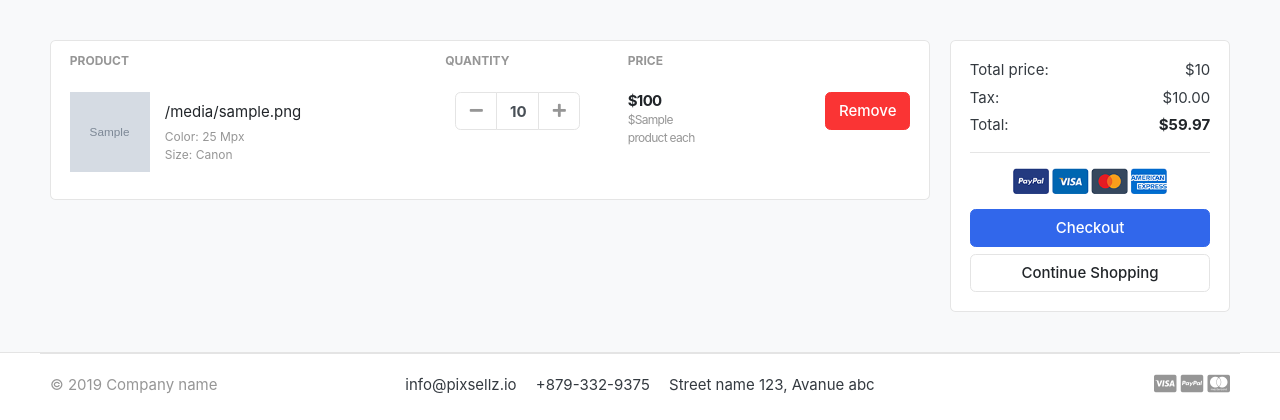
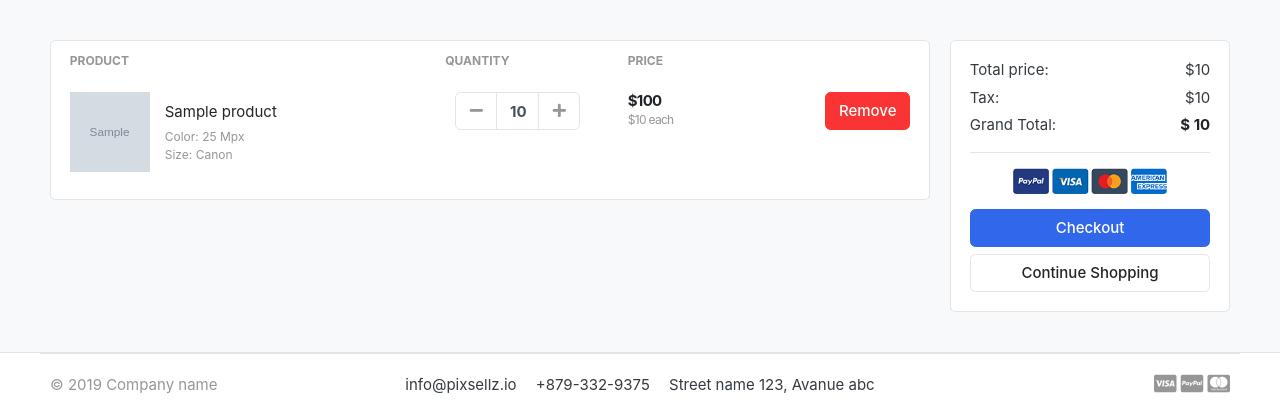
Before and after one commit to AyyazKanani/Great_Kart, a Django app: template templates/store/cart.html in a window 1280 px wide. Shown: the part 118-538 px from the top of the page. Run offline with Django 5.2, Linux system fonts and the light colour scheme; tables that the repository leaves empty hold one stand-in row (values such as "Sample post"); the template is opened without the code that fills it: values that come from a table or form of the project are taken from there, most other values are stand-ins (such as "Sample title", 1, 10 or a date in 2020); grey boxes marked "Sample" are stand-in pictures; some libraries are stand-ins or nearby versions; some web fonts are replaced.

Commit message:
Fix exception name and add safe defaults for tax/grand_total in cart view

```diff
--- a/carts/views.py
+++ b/carts/views.py
@@ -42,6 +42,8 @@ def cart(request, total=0, quantity=0, cart_item=None):
         for cart_item in cart_items:
             total += (cart_item.product.price * cart_item.quantity)
             quantity += cart_item.quantity
+        tax = (2 * total)/100
+        grand_total = total + tax
     except ObjectNotExist:
             pass # just ignore
 
@@ -49,5 +51,7 @@ def cart(request, total=0, quantity=0, cart_item=None):
         'total': total,
         'quantity': quantity,
         'cart_items': cart_items,
+        'tax': tax,
+        'grand_total': grand_total,
     }
     return render(request, 'store/cart.html', context)
--- a/templates/store/cart.html
+++ b/templates/store/cart.html
@@ -29,7 +29,7 @@
 		<figure class="itemside align-items-center">
 			<div class="aside"><img src="{{ cart_item.product.images.url }}" class="img-sm"></div>
 			<figcaption class="info">
-				<a href="#" class="title text-dark">{{ cart_item.product.images.url }}</a>
+				<a href="#" class="title text-dark">{{ cart_item.product.product_name }}</a>
 				<p class="text-muted small">Color: 25 Mpx <br> Size: Canon</p>
 			</figcaption>
 		</figure>
@@ -51,7 +51,7 @@
 	<td>
 		<div class="price-wrap">
 			<var class="price">${{ cart_item.sub_total }}</var>
-			<small class="text-muted"> ${{ cart_item.product }} each </small>
+			<small class="text-muted"> ${{ cart_item.product.price }} each </small>
 		</div> <!-- price-wrap .// -->
 	</td>
 	<td class="text-right">
@@ -74,11 +74,11 @@
 			</dl>
 			<dl class="dlist-align">
 			  <dt>Tax:</dt>
-			  <dd class="text-right"> $10.00</dd>
+			  <dd class="text-right"> ${{tax}}</dd>
 			</dl>
 			<dl class="dlist-align">
-			  <dt>Total:</dt>
-			  <dd class="text-right text-dark b"><strong>$59.97</strong></dd>
+			  <dt>Grand Total:</dt>
+			  <dd class="text-right text-dark b"><strong>$ {{grand_total}} </strong></dd>
 			</dl>
 			<hr>
 			<p class="text-center mb-3">
```
